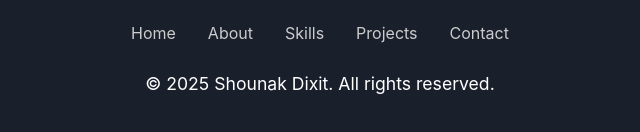
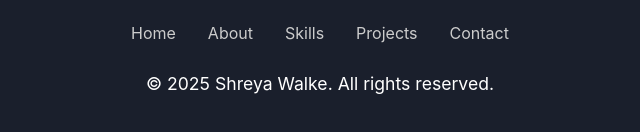
Before and after one commit to Shreya-walke6/Portfolio, a plain HTML site: page index.html in a window 1280 px wide. Shown: the part 4855-4987 px from the top of the page, 320-960 px from the left. Drawn offline with Linux system fonts and the light colour scheme.

Commit message:
Update index.html

```diff
--- a/index.html
+++ b/index.html
@@ -1050,7 +1050,7 @@
             <a href="#contact">Contact</a>
           </div>
 
-          <p>&copy; 2025 Shounak Dixit. All rights reserved.</p>
+          <p>&copy; 2025 Shreya Walke. All rights reserved.</p>
         </div>
       </div>
     </footer>
```
